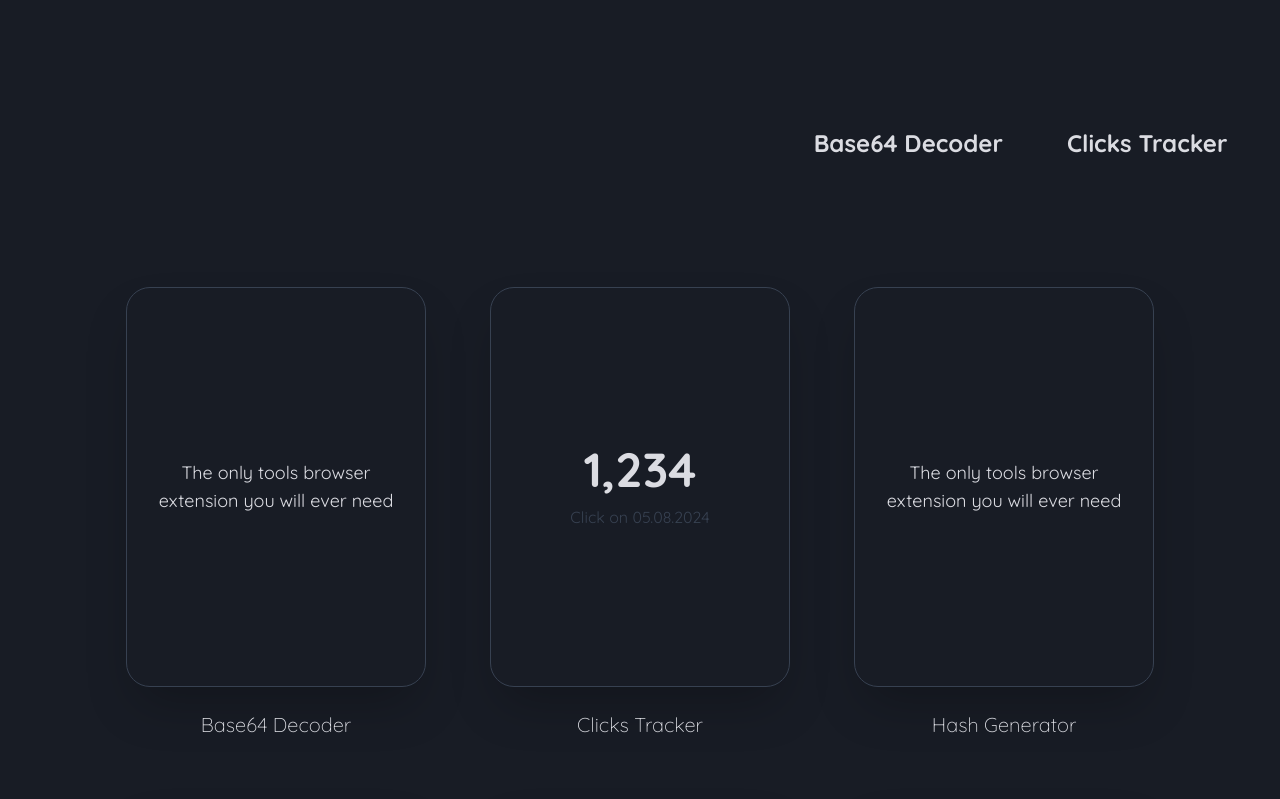
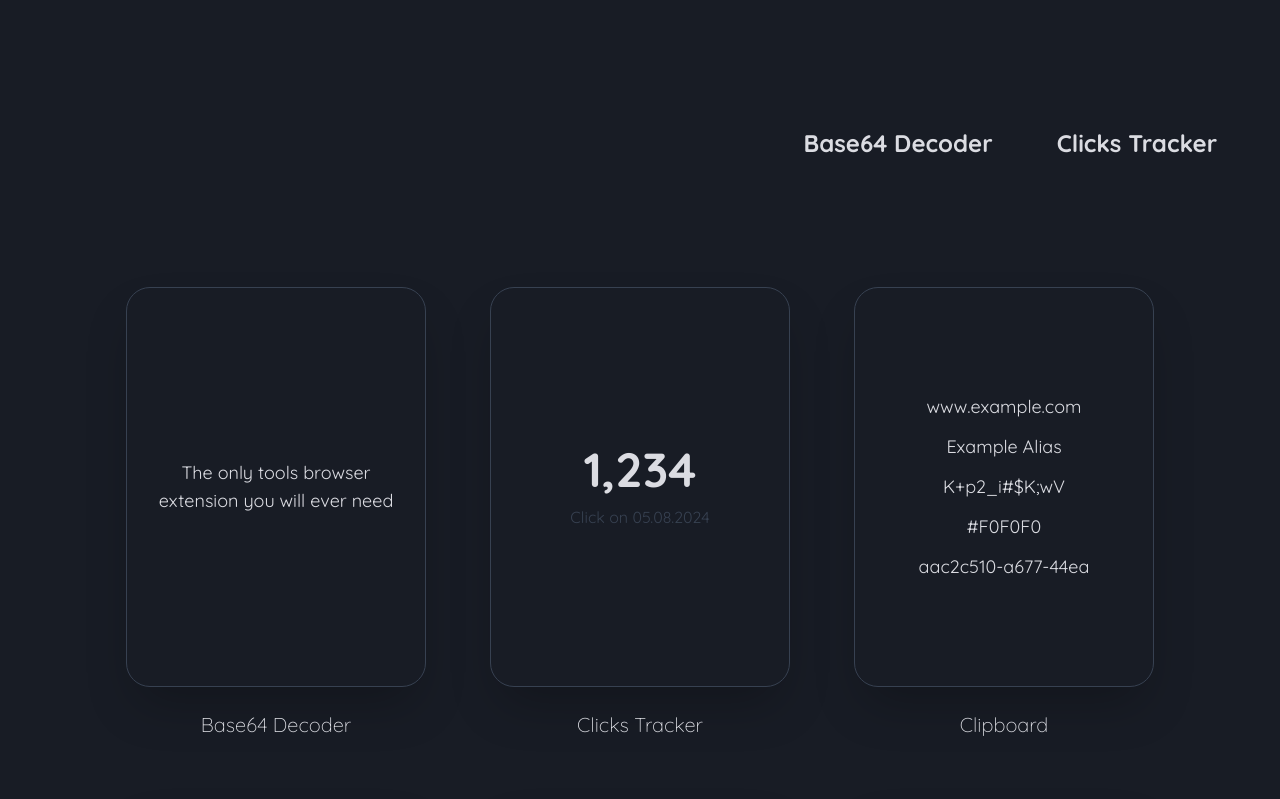
Before and after one commit to mechashadowx/infinite-toolkit, a Next.js app: page / in a window 1280 px wide. Shown: the part 461-1260 px from the top of the page. Built offline with nearby package versions, Linux system fonts and the light colour scheme.

Commit message:
Implement clipboard

```diff
--- /dev/null
+++ b/app/components/tools/Clipboard.tsx
@@ -0,0 +1,47 @@
+"use client";
+
+import { useState } from "react";
+import React from "react";
+import Base from "../base/Base";
+
+const Clipboard: React.FC = () => {
+    const HISTORY = [
+        "www.example.com",
+        "Example Alias",
+        "K+p2_i#$K;wV",
+        "#F0F0F0",
+        "aac2c510-a677-44ea",
+    ];
+
+    const [hovered, setHovered] = useState<boolean>(false);
+
+    return (
+        <div
+            className="card"
+            onMouseEnter={() => setHovered(true)}
+            onMouseLeave={() => setHovered(false)}
+        >
+            <Base title={"Clipboard"} hovered={hovered}>
+                <div className="h-full w-full flex flex-col items-center justify-center gap-3">
+                    {HISTORY.map((h, index) => (
+                        <span
+                            key={index}
+                            className={`relative col-start-1 row-start-1 text-center transition-all duration-200 text-lg ${
+                                hovered
+                                    ? "text-gray-700 " +
+                                      (index % 2 == 0
+                                          ? "move-left-right"
+                                          : "move-right-left")
+                                    : ""
+                            }`}
+                        >
+                            {h}
+                        </span>
+                    ))}
+                </div>
+            </Base>
+        </div>
+    );
+};
+
+export default Clipboard;
--- a/app/components/views/Tools.tsx
+++ b/app/components/views/Tools.tsx
@@ -1,4 +1,5 @@
 import Base64Decoder from "../tools/Base64Decoder";
+import Clipboard from "../tools/Clipboard";
 import HashGenerator from "../tools/HashGenerator";
 import JavascriptObfuscator from "../tools/JavascriptObfuscator";
 import JsonFormatter from "../tools/JsonFormatter";
@@ -14,6 +15,7 @@ const Tools: React.FC = () => {
         <div className="cards w-full flex items-center justify-center flex-wrap gap-16">
             <Base64Decoder />
             <ClicksTracker />
+            <Clipboard />
             <HashGenerator />
             <JavascriptObfuscator />
             <JsonFormatter />
--- a/app/globals.css
+++ b/app/globals.css
@@ -65,3 +65,39 @@ body {
 .move-down-up {
     animation: moveDownUp 1s ease-in-out forwards;
 }
+
+@keyframes moveLeftRight {
+    0% {
+        opacity: 0;
+        transform: translateX(0);
+    }
+    50% {
+        transform: translateX(-50px);
+    }
+    100% {
+        opacity: 1;
+        transform: translateX(0);
+    }
+}
+
+.move-left-right {
+    animation: moveLeftRight 1s ease-in-out forwards;
+}
+
+@keyframes moveRightLeft {
+    0% {
+        opacity: 0;
+        transform: translateX(0);
+    }
+    50% {
+        transform: translateX(50px);
+    }
+    100% {
+        opacity: 1;
+        transform: translateX(0);
+    }
+}
+
+.move-right-left {
+    animation: moveRightLeft 1s ease-in-out forwards;
+}
```
